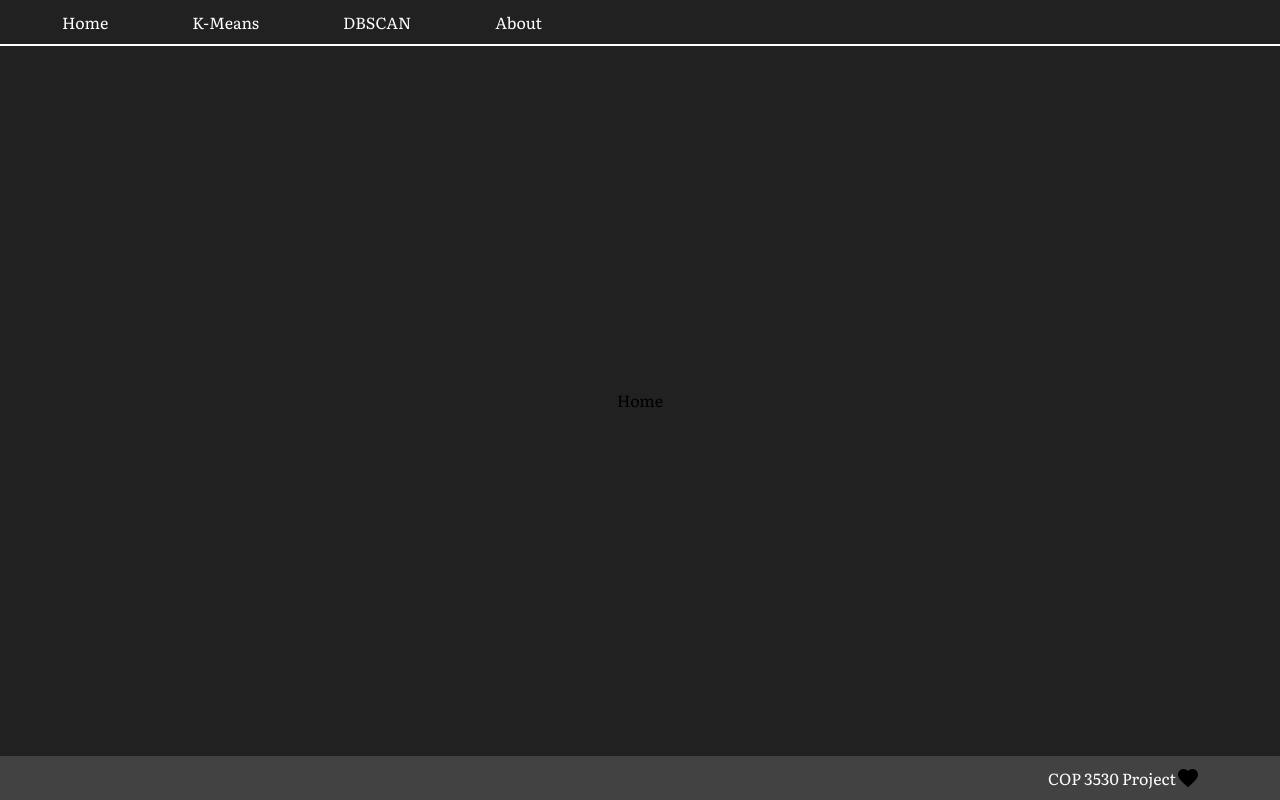
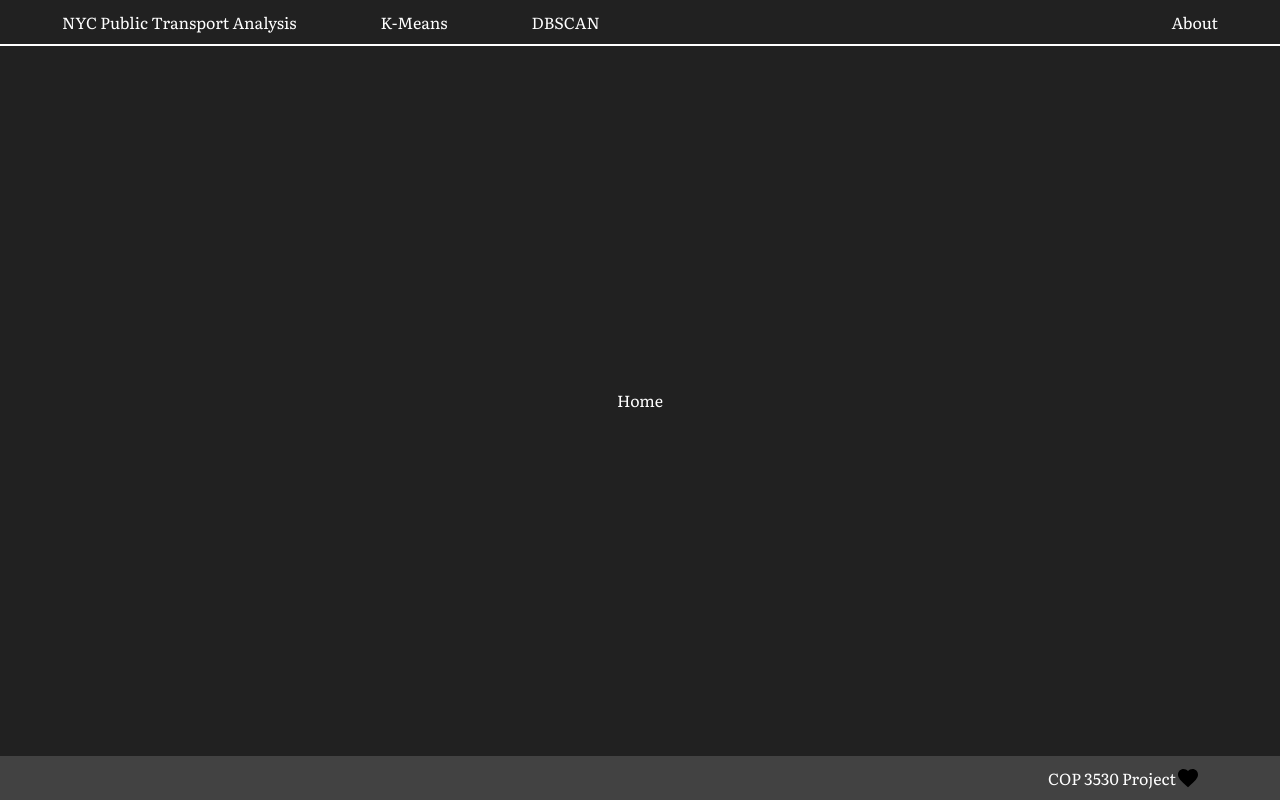
Before and after one commit to anjulij/NYC-Transportation-Analysis, a website with bundled scripts: page website/src/main.html in a window 1280 px wide. Built offline with nearby package versions, Linux system fonts and the light colour scheme.

Commit message:
change home title and right aligned about link

```diff
--- a/website/src/app.ts
+++ b/website/src/app.ts
@@ -8,7 +8,7 @@ function createNavBar(): void {
     const navbar = document.getElementById('navbar');
     if (navbar) {
         navbar.innerHTML = `
-            <a href="#" id="home-link">Home</a>
+            <a href="#" id="home-link">NYC Public Transport Analysis</a>
             <a href="#" id="kmeans-link">K-Means</a>
             <a href="#" id="dbscan-link">DBSCAN</a>
             <a href="#" id="about-link">About</a>
--- a/website/src/styles.css
+++ b/website/src/styles.css
@@ -25,7 +25,7 @@ nav {
     padding: 0 20px;
     display: flex;
     align-items: center;
-    justify-content: left;
+    justify-content: flex-start;
     background-color: #212121;
     border-bottom: 2px solid #fff;
     z-index: 1000;
@@ -48,6 +48,10 @@ nav a:hover {
     background-color: #424242;
 }
 
+nav a#about-link {
+    margin-left: auto;
+}
+
 /* Content styling */
 #content {
     display: flex;
@@ -57,6 +61,7 @@ nav a:hover {
     max-width: 1200px;
     min-width: 600px;
     padding: 20px;
+    color: #fff;
 }
 
 /* Bottom bar styling */
```
Also changed, not shown: website/dist/app.js.
